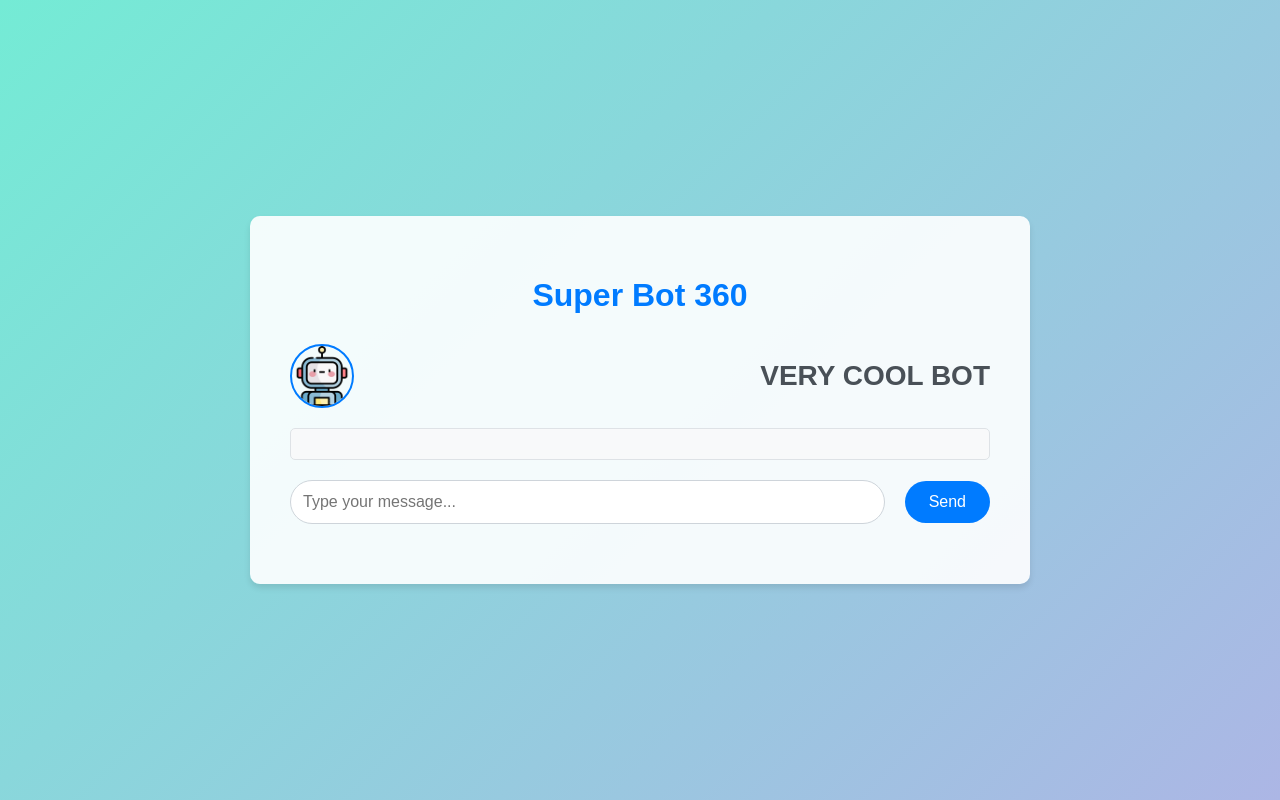
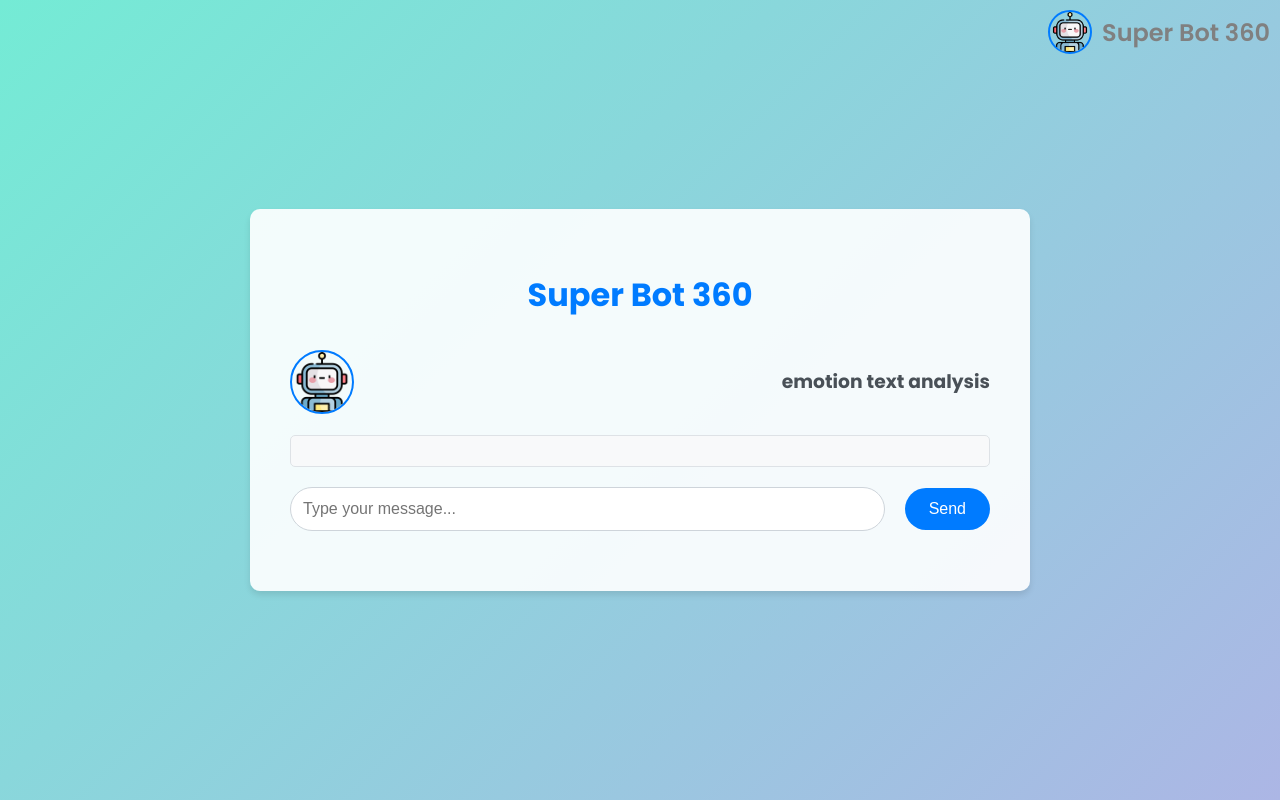
Before and after one commit to zeetalouis/projectNTU, a Flask app: page / in a window 1280 px wide. Run offline with Flask 3, Linux system fonts and the light colour scheme.

Commit message:
Update index.html

```diff
--- a/templates/index.html
+++ b/templates/index.html
@@ -5,6 +5,7 @@
   <meta name="viewport" content="width=device-width, initial-scale=1.0">
   <title>Super Bot 360</title>
   <style>
+    @import url('https://fonts.googleapis.com/css2?family=Poppins:wght@400;600;700&display=swap');
     body {
       font-family: 'Poppins', sans-serif;
       background: linear-gradient(135deg, #74ebd5, #ACB6E5); /* Gradient background */
@@ -26,6 +27,7 @@
       background-color: rgba(255, 255, 255, 0.9); /* Semi-transparent background */
       border-radius: 10px;
       box-shadow: 0 4px 6px rgba(0, 0, 0, 0.1);
+      position: relative;
     }
     h1 {
       text-align: center;
@@ -134,14 +136,39 @@
     .emotion.neutral {
       color: #6c757d;
     }
+    .top-right {
+      position: absolute;
+      top: 10px;
+      right: 10px;
+      display: flex;
+      align-items: center;
+    }
+    .top-right img {
+      width: 40px;
+      height: 40px;
+      border-radius: 50%;
+      object-fit: cover;
+      border: 2px solid #007bff;
+      margin-right: 10px;
+    }
+    .top-right h3 {
+      margin: 0;
+      font-size: 24px;
+      color: grey;
+      font-weight: 600;
+    }
   </style>
 </head>
 <body>
+  <div class="top-right">
+    <img src="{{ url_for('static', filename='images/6134346.png') }}" alt="robot logo">
+    <h3>Super Bot 360</h3>
+  </div>
   <div class="container">
     <h1>Super Bot 360</h1>
     <div class="chatbot-header">
       <img src="{{ url_for('static', filename='images/6134346.png') }}" alt="robot logo">
-      <h2>VERY COOL BOT</h2>
+      <h3>emotion text analysis</h3>
     </div>
     <div class="chat-area" id="chatArea">
       <!-- Chat messages will be dynamically added here -->
```
